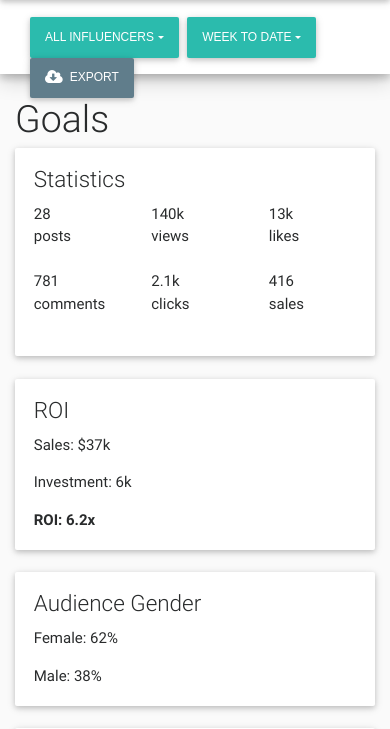
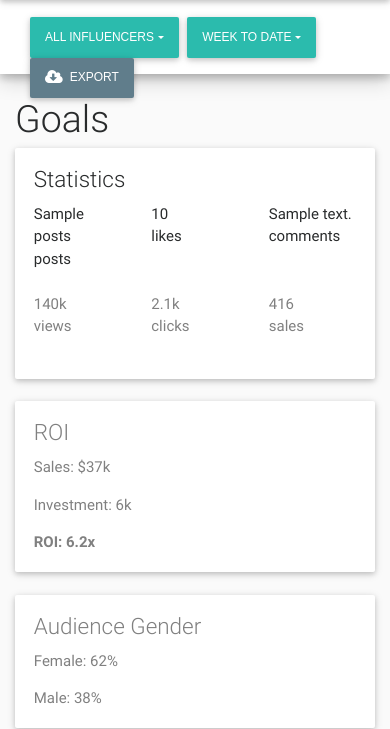
Before and after one commit to gaganmac/pikolo-likewallet, a Flask app: template StructuredApp/app/templates/auth/dashboard.html in a window 390 px wide. Shown: the part 51-780 px from the top of the page. Run offline with Flask 2, Linux system fonts and the light colour scheme; tables that the repository leaves empty hold one stand-in row (values such as "Sample post"); the template is opened without the code that fills it: values that come from a table or form of the project are taken from there, most other values are stand-ins (such as "Sample title", 1, 10 or a date in 2020); grey boxes marked "Sample" are stand-in pictures; parts of the project's set-up code (start-up, migrations or seed data) failed here and were passed over; some libraries are stand-ins or nearby versions.

Commit message:
error messages, grey out mocked data, many-to-many table relationship

```diff
--- /dev/null
+++ b/StructuredApp/app/static/js/scripts.js
@@ -0,0 +1,161 @@
+function main(){
+
+	//DASHBOARD PAGE
+	$("#posts").on("activate.bs.scrollspy", function () {
+	  	alert("test");
+	  	//Open modal for new post
+		$("#modal-new-post").modal("show");
+		$('.modal-backdrop').appendTo("#001");
+		//remove the padding right and modal-open class from the body tag which bootstrap adds when a modal is shown
+		$('body').removeClass("modal-open")
+		$('body').css("padding-right","");
+		//Close modal when cost is submitted
+		$(document).on("submit", "#form-cost", function(){
+			$(".modal").modal("hide");
+			return false;
+		});
+	})
+
+	// Add smooth scrolling on all links inside dashboard navigation
+	$("#nav-dashboard a").on('click', function(event) {
+
+	  // Make sure this.hash has a value before overriding default behavior
+	  if (this.hash !== "") {
+
+	    // Prevent default anchor click behavior
+	    event.preventDefault();
+
+	    // Store hash
+	    var hash = this.hash;
+
+	    // Using jQuery's animate() method to add smooth page scroll
+	    // The optional number (800) specifies the number of milliseconds it takes to scroll to the specified area
+	    $('html, body').animate({
+	      scrollTop: $(hash).offset().top
+	    }, 800, function(){
+
+	    // Add hash (#) to URL when done scrolling (default click behavior)
+	      window.location.hash = hash;
+	    });
+
+	  } // End if
+
+	});
+
+	//INFLUENCERS PAGE
+
+	//Hide elements
+	$(".add-group-menu").hide();
+
+
+	//Add new influencer (e.g.Selena Gomez)
+	$(document).on("click", ".add-influencer-btn", function(){
+
+		var username = $("#profileUrl").val();
+
+		$.ajax({
+        url: "https://cors-anywhere.herokuapp.com/" + "http://instagram.com/" + username + "/media/",        //get JSON from specific user
+        dataType: "json",
+        success: function(data) {
+        	if ($(".influencer-list:contains('" + data.items[0].user.full_name + "')" )) { //influencer already added
+        		 $('#duplicate').show();
+        	} else {
+        		$(".influencer-list").append('<div href="#" class="list-group-item list-group-item-action d-flex justify-content-start flex-nowrap"><img class="img-fluid rounded-circle" src=' + data.items[0].user.profile_picture + '><div class="d-flex justify-content-start flex-wrap"><div class="influencer-name"><strong>' + data.items[0].user.full_name + '</strong></div><div class="extra-margin-right"><small>124m followers</small></div><div class="extra-margin-right"><small>1,352 posts</small></div></div><div class="ml-auto d-flex flex-nowrap"><a href="https://www.instagram.com/' + data.items[0].user.username + '/"' +  ' target="_blank"><i class="fa fa-instagram btn-influencer"></i></a><a href="https://www.instagram.com/audreylombard/" target="_blank"><i class="fa fa-facebook btn-influencer"></i></a><a href="https://www.instagram.com/audreylombard/" target="_blank"><i class="fa fa-twitter btn-influencer"></i></a><a href="https://www.instagram.com/audreylombard/" target="_blank"><i class="fa fa-snapchat btn-influencer"></i></a><a class="remove-influencer-btn btn-influencer"><i class="fa fa-trash-o"></i></a>');
+        		$.post($SCRIPT_ROOT + '/auth/addinfluencer', {"handle" : data.items[0].user.username});
+        	}
+
+         }, error: function(error) {      //influencer does not exist
+        	 $('#invalid').show();
+  },
+
+     });
+
+
+	});
+
+	//Remove an influencer
+	$(document).on("click", ".remove-influencer-btn", function(){
+		var accountLink = $(this).parent().children().first().attr('href');
+		var handle = accountLink.split('https://www.instagram.com/')[1].split('/')[0];
+
+
+		$(this).parentsUntil(".influencer-list")
+			.slideToggle(400, function(){
+				$(this).remove()});
+
+		$.post($SCRIPT_ROOT + '/auth/removeinfluencer', {"handle" : handle});
+	});
+
+	//Create a new influencer group
+	$(document).on("click", ".create-group-btn", function(){
+
+		var newGroup = true;
+
+		//Hide search filters
+		$(".influencer-filters").slideUp();
+		//Show nav for creating new group
+		$(".add-group-menu").slideDown();
+		//Hide buttons on influencer cards
+		$(".btn-influencer").fadeOut("fast");
+		//Disable appropriate buttons
+		$(".btn-block, .dropdown-toggle").attr("disabled", true);
+
+		//Select influencers and enable create button
+		$(document).on("click", ".list-group-item-action", function(){
+			if(newGroup){
+				$(this).toggleClass("active");
+				$(".btn-group-create").attr("disabled", false);
+			}
+		});
+
+		//Submit group form
+		$(document).on("submit", ".formGroupName", function(){
+			var newGroup = $("#groupInput").val()
+			$(".influencer-groups").append('<a class="dropdown-item" href="#">'+ newGroup +'</a>');
+			//Empty form fields
+			$("#groupInput").val("");
+			//Unselect influencers
+			$(".list-group-item-action").removeClass("active");
+			//generate success alert, fade it out, and remove it from DOM
+			$(".alerts-container").prepend('<div class="alert alert-success animated fadeInDown" role="alert">New group created</div>')
+			setTimeout(
+			  function()
+			  {
+			    $(".alert").addClass("fadeOut");
+			  }, 1500);
+			setTimeout(
+			  function()
+			  {
+			    $(".alert").alert("close");
+			  }, 2000);
+
+
+		});
+
+		//Close new group nav
+		$(document).on("click", ".btn-group-cancel", function(){
+
+			//Disable create group button
+			$(".btn-group-create").attr("disabled", true);
+			//Unselect all influencers
+			$(".list-group-item-action").removeClass("active");
+			//Empty form fields
+			$("#groupInput").val("");
+			//Enable button 'add influencers' & 'groups'
+			$(".btn-block, .dropdown-toggle").attr("disabled", false);
+			//Show search filters
+			$(".influencer-filters").slideDown();
+			//Hide navbar for creating new group
+			$(".add-group-menu").slideUp();
+			//Show buttons on influencer cards
+			$(".btn-sm").fadeIn("fast");
+
+			newGroup = false;
+
+		});
+
+	});
+
+};
+
+$(document).ready(main);
--- a/StructuredApp/app/templates/auth/dashboard.html
+++ b/StructuredApp/app/templates/auth/dashboard.html
@@ -9,7 +9,7 @@
                     <li class="list-inline-item">
                         <div class="dropdown">
                             <div class="btn-group">
-                                <button class="btn btn-default dropdown-toggle btn-narrow" type="button" data-toggle="dropdown" aria-haspopup="true" aria-expanded="false">All Influencers</button>
+                                <button style="color:grey;" class="btn btn-default dropdown-toggle btn-narrow" type="button" data-toggle="dropdown" aria-haspopup="true" aria-expanded="false">All Influencers</button>
                                 <div class="dropdown-menu">
                                     <a class="dropdown-item" href="#">All Influencers</a>
                                     <a class="dropdown-item" href="#">West Coast</a>
@@ -23,7 +23,7 @@
                         <!--Timerange dropdown-->
                         <div class="dropdown">
                             <div class="btn-group">
-                                <button class="btn btn-default dropdown-toggle btn-narrow" type="button" data-toggle="dropdown" aria-haspopup="true" aria-expanded="false">Week to Date</button>
+                                <button style="color:grey;" class="btn btn-default dropdown-toggle btn-narrow" type="button" data-toggle="dropdown" aria-haspopup="true" aria-expanded="false">Week to Date</button>
                                 <div class="dropdown-menu">
                                     <a class="dropdown-item" href="#">Week to Date</a>
                                     <a class="dropdown-item" href="#">Last Week</a>
@@ -38,7 +38,7 @@
                     </li>
                     <li class="list-inline-item">
                         <div class="btn-group">
-                            <button class="btn btn-blue-grey btn-narrow"><i class="fa fa-cloud-download mr-1"></i> Export</button>
+                            <button style="color:grey;" class="btn btn-blue-grey btn-narrow"><i class="fa fa-cloud-download mr-1"></i> Export</button>
                         </div>
                     </li>
 
@@ -85,11 +85,11 @@
                             <!--Text-->
                             <div class="row">
                                 <div class="col-sm-2"><p class="card-text">{{posts}}<br /><small>posts</small></p></div>
-                                <div class="col-sm-2"><p class="card-text">287k<br /><small>views</small></p></div>
                                 <div class="col-sm-2"><p class="card-text">{{likes}}<br /><small>likes</small></p></div>
                                 <div class="col-sm-2"><p class="card-text">{{comments}}<br /><small>comments</small></p></div>
-                                <div class="col-sm-2"><p class="card-text">5k<br /><small>clicks</small></p></div>
-                                <div class="col-sm-2"><p class="card-text">416<br /><small>sales</small></p></div>
+                                <div class="col-sm-2"><p class="card-text" style="color:grey;">287k<br /><small>views</small></p></div>
+                                <div class="col-sm-2"><p class="card-text" style="color:grey;">5k<br /><small>clicks</small></p></div>
+                                <div class="col-sm-2"><p class="card-text" style="color:grey;">416<br /><small>sales</small></p></div>
                             </div>
                         </div>
                     </div>
@@ -106,15 +106,15 @@
                             <h4 class="card-title">Statistics</h4>
                             <!--Text-->
                             <div class="row">
-                                <div class="col"><p class="card-text">28<br />posts</p></div>
-                                <div class="col"><p class="card-text">140k<br />views</p></div>
-                                <div class="col"><p class="card-text">13k<br />likes</p></div>
+                                <div class="col"><p class="card-text">{{posts}}<br />posts</p></div>
+                                <div class="col"><p class="card-text">{{likes}}<br />likes</p></div>
+                                <div class="col"><p class="card-text">{{comments}}<br />comments</p></div>
                             </div>
                             <br>
                             <div class="row">
-                                <div class="col"><p class="card-text">781<br />comments</p></div>
-                                 <div class="col"><p class="card-text">2.1k<br />clicks</p></div>
-                                <div class="col"><p class="card-text">416<br />sales</p></div>
+                                <div class="col"><p class="card-text" style="color:grey;">140k<br />views</p></div>
+                                 <div class="col"><p class="card-text" style="color:grey;">2.1k<br />clicks</p></div>
+                                <div class="col"><p class="card-text" style="color:grey;">416<br />sales</p></div>
                             </div>
                             <br>
                         </div>
@@ -133,11 +133,11 @@
                         <div class="col">
                             <div class=" card card-block">
                                 <!--Title-->
-                                <h4 class="card-title">ROI</h4>
+                                <h4 class="card-title" style="color:grey;">ROI</h4>
                                 <!--Text-->
-                                <p class="card-text">Sales: $37k</p>
-                                <p class="card-text">Investment: 6k</p>
-                                <strong class="card-text">ROI: 6.2x</strong>
+                                <p class="card-text" style="color:grey;">Sales: $37k</p>
+                                <p class="card-text" style="color:grey;">Investment: 6k</p>
+                                <strong class="card-text" style="color:grey;">ROI: 6.2x</strong>
                             </div>
                         </div>
 
@@ -150,10 +150,10 @@
                         <div class="col">
                             <div class=" card card-block">
                                 <!--Title-->
-                                <h4 class="card-title">Audience Gender</h4>
+                                <h4 class="card-title" style="color:grey;">Audience Gender</h4>
                                 <!--Text-->
-                                <p class="card-text">Female: 62%
-                                <p class="card-text">Male: 38%</p>
+                                <p class="card-text" style="color:grey;">Female: 62%
+                                <p class="card-text" style="color:grey;">Male: 38%</p>
                             </div>
                         </div>
 
@@ -244,18 +244,18 @@
                             <div class="d-flex flex-sm-nowrap flex-wrap">
                                 <div class="row extra-margin-right">
                                     <div class="col-4">{{ numPostsArray[loop.index0]}}<br /><small>posts</small></div>
-                                    <div class="col-4">140k<br /><small>views</small></div>
                                     <div class="col-4">{{ likesArray[loop.index0] }}<br /><small>likes</small></div>
+                                    <div class="col-4">{{ commentsArray[loop.index0] }}<br /><small>coms</small></div>
                                 </div>
                                 <div class="row">
-                                    <div class="col-4">{{ commentsArray[loop.index0] }}<br /><small>coms</small></div>
-                                    <div class="col-4">1.1k<br /><small>clicks</small></div>
-                                    <div class="col-4">44<br /><small>sales</small></div>
+                                    <div class="col-4" style="color:grey;">140k<br /><small style="color:grey;">views</small></div>
+                                    <div class="col-4" style="color:grey;">1.1k<br /><small style="color:grey;">clicks</small></div>
+                                    <div class="col-4" style="color:grey;">44<br /><small style="color:grey;">sales</small></div>
                                 </div>
                             </div>
                         </div>
 
-                        <div class="text-center ml-auto extra-margin-right">$2,250<br /><small>cost</small></div>
+                        <div class="text-center ml-auto extra-margin-right" style="color:grey;">$2,250<br /><small style="color:grey;">cost</small></div>
 
                     </a>
 
@@ -287,7 +287,7 @@
                     <!--Posts Dropdown-->
                     <div class="dropdown">
                         <div class="btn-group">
-                            <button class="btn btn-default btn-narrow dropdown-toggle" type="button" data-toggle="dropdown" aria-haspopup="true" aria-expanded="false">Filter by</button>
+                            <button class="btn btn-default btn-narrow dropdown-toggle" type="button" data-toggle="dropdown" aria-haspopup="true" aria-expanded="false" style="color:grey;">Filter by</button>
                             <div class="dropdown-menu dropdown-menu-right">
                                 <a class="dropdown-item" href="#">Date</a>
                                 <a class="dropdown-item" href="#">Views</a>
@@ -359,10 +359,10 @@
                                 <h4 class="card-title">{{m.user.full_name}}</h4>
                                 <!--Text-->
                                 <div class="row">
-                                    <div class="col-3"><p class="card-text">26k<br /><small>views</small></p></div>
                                     <div class="col-3"><p class="card-text">{{'{:,}'.format(m.likes.count)}}<br /><small>likes</small></p></div>
                                     <div class="col-3"><p class="card-text">{{'{:,}'.format(m.comments.count)}}<br /><small>coms</small></p></div>
-                                    <div class="col-3"><p class="card-text">363<br /><small>clicks</small></p></div>
+                                    <div class="col-3"><p class="card-text" style="color:grey;">26k<br /><small>views</small></p></div>
+                                    <div class="col-3"><p class="card-text" style="color:grey;">363<br /><small>clicks</small></p></div>
                                 </div>
                             </div>
                         </div>
--- a/StructuredApp/app/templates/auth/parent.html
+++ b/StructuredApp/app/templates/auth/parent.html
@@ -72,7 +72,7 @@
     <!-- MDB core JavaScript -->
     <script type="text/javascript" src="{{ url_for('static', filename='js/mdb.min.js') }}"></script>
     <!-- Custom scripts-->
-    <script type="text/javascript" src="{{ url_for('static', filename='js/scripts1.js') }}"></script>
+    <script type="text/javascript" src="{{ url_for('static', filename='js/scripts.js') }}"></script>
 
     <script type=text/javascript>
         $SCRIPT_ROOT = {{ request.script_root|tojson|safe }};
```
Also changed, not shown: StructuredApp/app/mod_auth/models.py (+11 -2 lines), StructuredApp/app/templates/auth/influencers.html (+11 -6 lines), StructuredApp/app/templates/auth/login.html (+3 -11 lines), StructuredApp/app/templates/auth/register.html (+3 -10 lines), StructuredApp/app/templates/auth/remove.html (+3 -10 lines).
